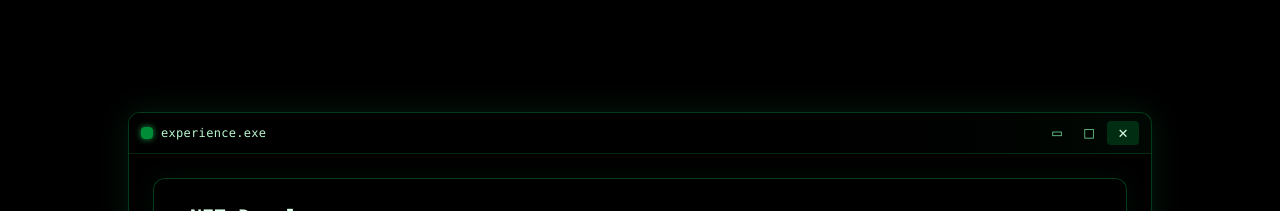
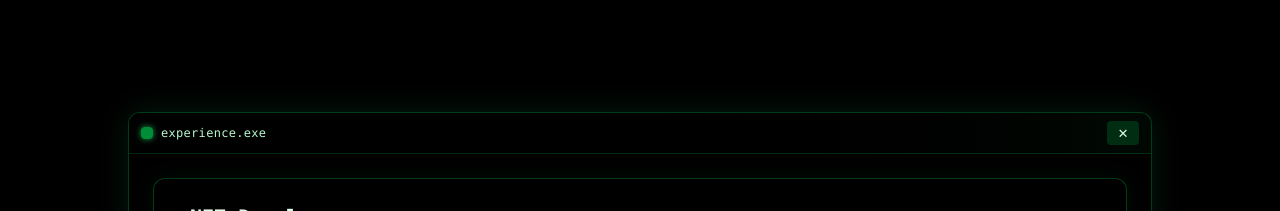
Before and after one commit to VytautasVilkas/CvWebSite, a React (Vite) app in the folder my-cv-page/: page / in a window 1280 px wide. Shown: the part 800-1011 px from the top of the page. Built offline with nearby package versions, Linux system fonts and the light colour scheme.

Commit message:
change experience to look like window.exe

```diff
--- a/my-cv-page/src/pages/Experience.jsx
+++ b/my-cv-page/src/pages/Experience.jsx
@@ -1,7 +1,5 @@
-import React from "react";
-
 function Experience() {
-  const NAV_OFFSET = 80; // adjust to your navbar height
+  const NAV_OFFSET = 80;
 
   const jobs = [
     {
@@ -58,39 +56,15 @@ function Experience() {
       className="min-h-screen scroll-mt-[80px] bg-black text-green-400 font-mono px-6 py-12"
     >
       <div className="w-full max-w-5xl mx-auto">
-        {/* Window container */}
         <div className="rounded-xl border border-green-500/30 bg-black shadow-[0_0_30px_rgba(34,197,94,0.15)] overflow-hidden">
-          {/* Windows-like titlebar */}
           <div className="flex items-center justify-between px-3 py-2 border-b border-green-500/20 bg-gradient-to-r from-black to-green-900/10">
             <div className="flex items-center gap-2">
-              {/* app icon (tiny square) */}
               <span className="inline-block w-3 h-3 bg-green-500/70 rounded-sm shadow-[0_0_6px_rgba(34,197,94,0.8)]" />
               <span className="text-green-200 text-xs tracking-wide select-none">
                 experience.exe
               </span>
             </div>
 
-            <div className="flex items-center gap-1">
-              {/* (optional) min / max dummy buttons */}
-              <button
-                type="button"
-                className="w-7 h-6 grid place-items-center text-green-300/80 hover:text-green-100 hover:bg-green-500/10 rounded"
-                aria-label="Minimize"
-                title="Minimize"
-                disabled
-              >
-                ▭
-              </button>
-              <button
-                type="button"
-                className="w-7 h-6 grid place-items-center text-green-300/80 hover:text-green-100 hover:bg-green-500/10 rounded"
-                aria-label="Maximize"
-                title="Maximize"
-                disabled
-              >
-                □
-              </button>
-              {/* Close -> go home */}
             <button
               type="button"
               onClick={goHome}
@@ -101,9 +75,7 @@ function Experience() {
               ✕
             </button>
           </div>
-          </div>
 
-          {/* Window content */}
           <div className="p-6">
             <ul className="space-y-6">
               {jobs.map((job, idx) => (
@@ -118,9 +90,7 @@ function Experience() {
                   <p className="mt-3 text-green-200/85">{job.desc}</p>
 
                   <div className="mt-4">
-                    <h3 className="text-sm font-semibold text-green-300/90 mb-2">
-                      skills
-                    </h3>
+                    <h3 className="text-sm font-semibold text-green-300/90 mb-2">skills</h3>
                     <div className="flex flex-wrap gap-2">
                       {job.skills.map((s) => (
                         <span
```
Lines whose indentation alone changed are shown as unchanged.
